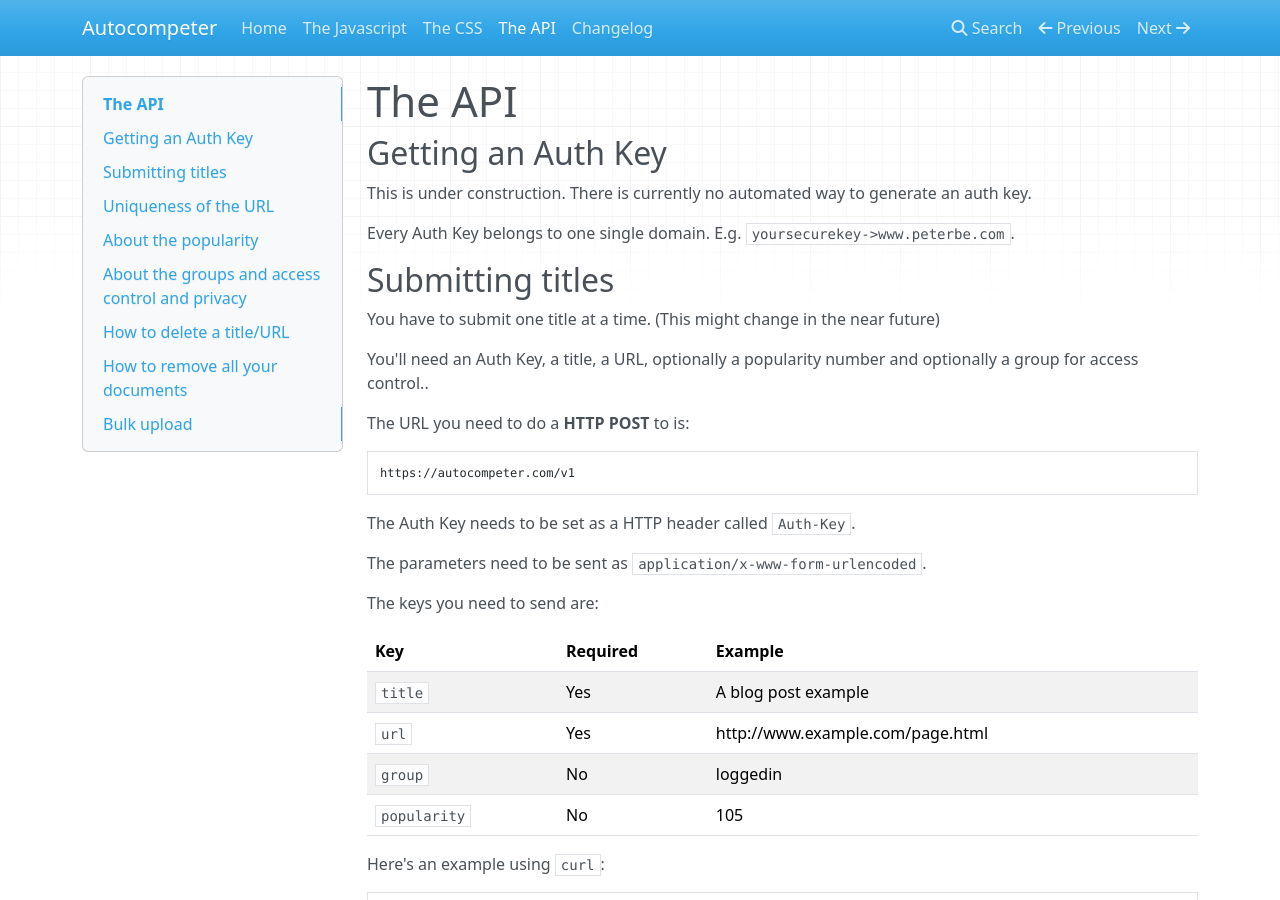
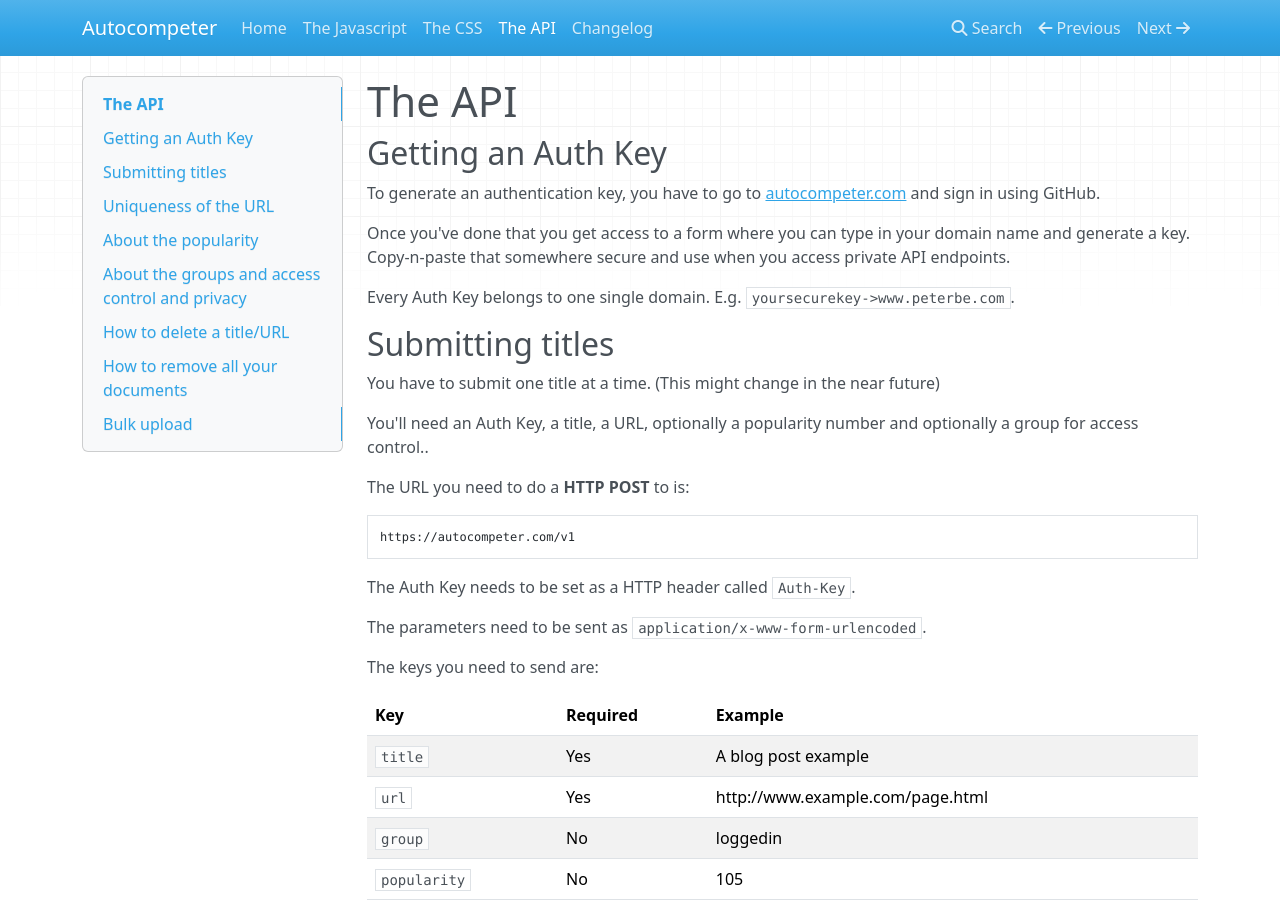
Before and after one commit to peterbe/autocompeter, an MkDocs documentation site: the page built from docs/api.md, in a window 1280 px wide and 900 px high. Built offline with MkDocs 1.6.1, drawn with Linux system fonts in a browser that asks for light colours; nearby versions of some CDN libraries; old or Windows-style settings are respelled for this version of MkDocs.

Commit message:
notes about how to generate an auth key

```diff
--- a/docs/api.md
+++ b/docs/api.md
@@ -2,10 +2,15 @@
 
 ## Getting an Auth Key
 
-This is under construction. There is currently no automated way to generate
-an auth key.
+To generate an authentication key, you have to go to
+[autocompeter.com](https://autocompeter.com/#login) and sign in using GitHub.
 
-Every Auth Key belongs to one single domain. E.g. `yoursecurekey->www.peterbe.com`.
+Once you've done that you get access to a form where you can type in your
+domain name and generate a key. Copy-n-paste that somewhere secure and use
+when you access private API endpoints.
+
+Every Auth Key belongs to one single domain.
+E.g. `yoursecurekey->www.peterbe.com`.
 
 ## Submitting titles
 
```
Also changed, not shown: 1 other file.
